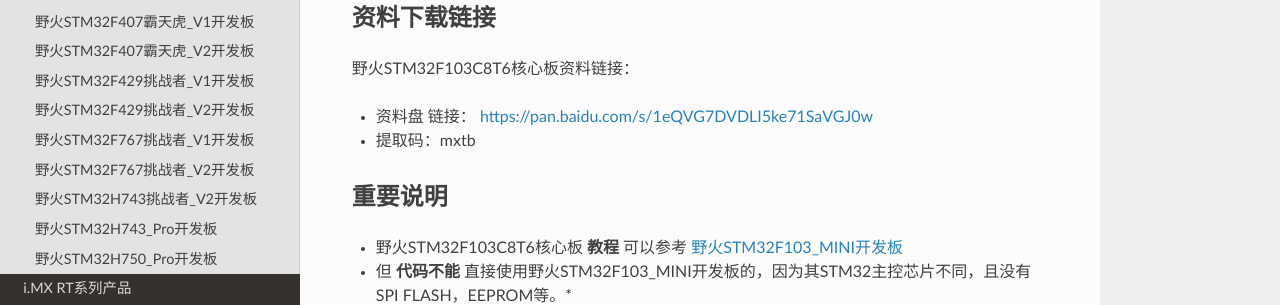
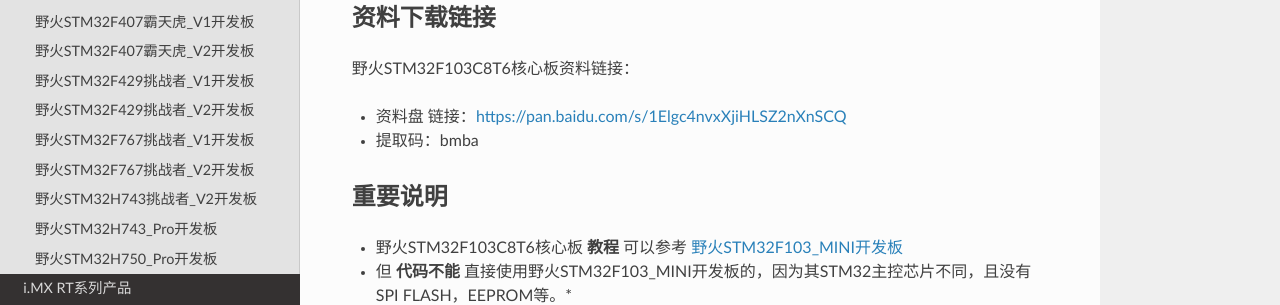
Before and after one commit to Embedfire/ebf_products, a Sphinx documentation site: the page built from documentation/stm32/ebf_stm32f103c8t6_core.rst, in a window 1280 px wide and 900 px high. Shown: the part 170-475 px from the top of the window. Built offline with Sphinx 7.4.7 and the Read the Docs theme 2.0.0, drawn with Linux system fonts in a browser that asks for light colours; pages that are not in the unit, such as notebooks, are missing from menus.

Commit message:
Update ebf_stm32f103c8t6_core.rst

```diff
--- a/documentation/stm32/ebf_stm32f103c8t6_core.rst
+++ b/documentation/stm32/ebf_stm32f103c8t6_core.rst
@@ -7,8 +7,8 @@
 
 野火STM32F103C8T6核心板资料链接：
 
--  资料盘 链接： https://pan.baidu.com/s/1eQVG7DVDLI5ke71SaVGJ0w
--  提取码：mxtb
+-  资料盘 链接：https://pan.baidu.com/s/1Elgc4nvxXjiHLSZ2nXnSCQ
+-  提取码：bmba
 
 重要说明
 --------
```
